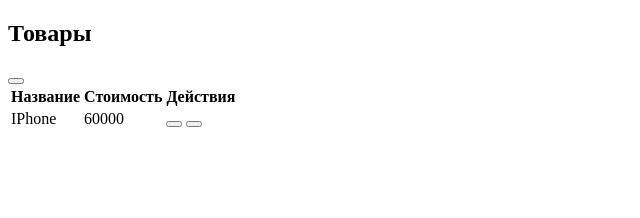
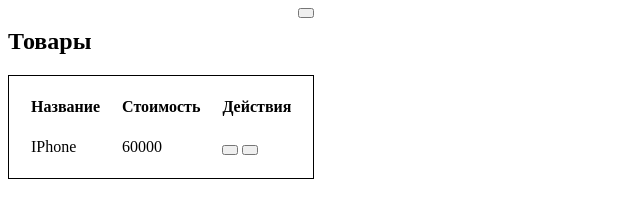
Before and after one commit to comradexlight/ahj_hw5_list_editor, a website built with webpack: page src/index.html in a window 1280 px wide. Shown: the whole page, without its empty margins (0-640 px from the left). Built offline with nearby package versions, Linux system fonts and the light colour scheme.

Commit message:
fro, home to work

```diff
--- a/src/css/style.css
+++ b/src/css/style.css
@@ -1,3 +1,36 @@
 button {
     cursor: pointer;
+    height: 10px;
+    width: 10px;
 }
+
+.items {
+    display: inline-block;
+}
+
+.items-table {
+    border: 1px solid;
+    padding: 10px;
+}
+
+.item-title {
+    padding: 10px;
+}
+
+.item-price {
+    padding: 10px;
+}
+
+.item-actions {
+    padding: 10px;
+}
+
+th {
+    padding: 10px;
+}
+
+.items-head {
+    display: flex;
+    justify-content: space-between;
+    text-align: center;
+}
--- a/src/index.html
+++ b/src/index.html
@@ -6,7 +6,9 @@
 </head>
 <body>
     <div class="items">
-        <h2>Товары</h2><button class="item-actions-create"></button>
+        <div class="items-head">
+            <h2>Товары</h2><button class="item-actions-create"></button>
+        </div>
         <table class="items-table">
             <tr>
                 <th>Название</th>
```
